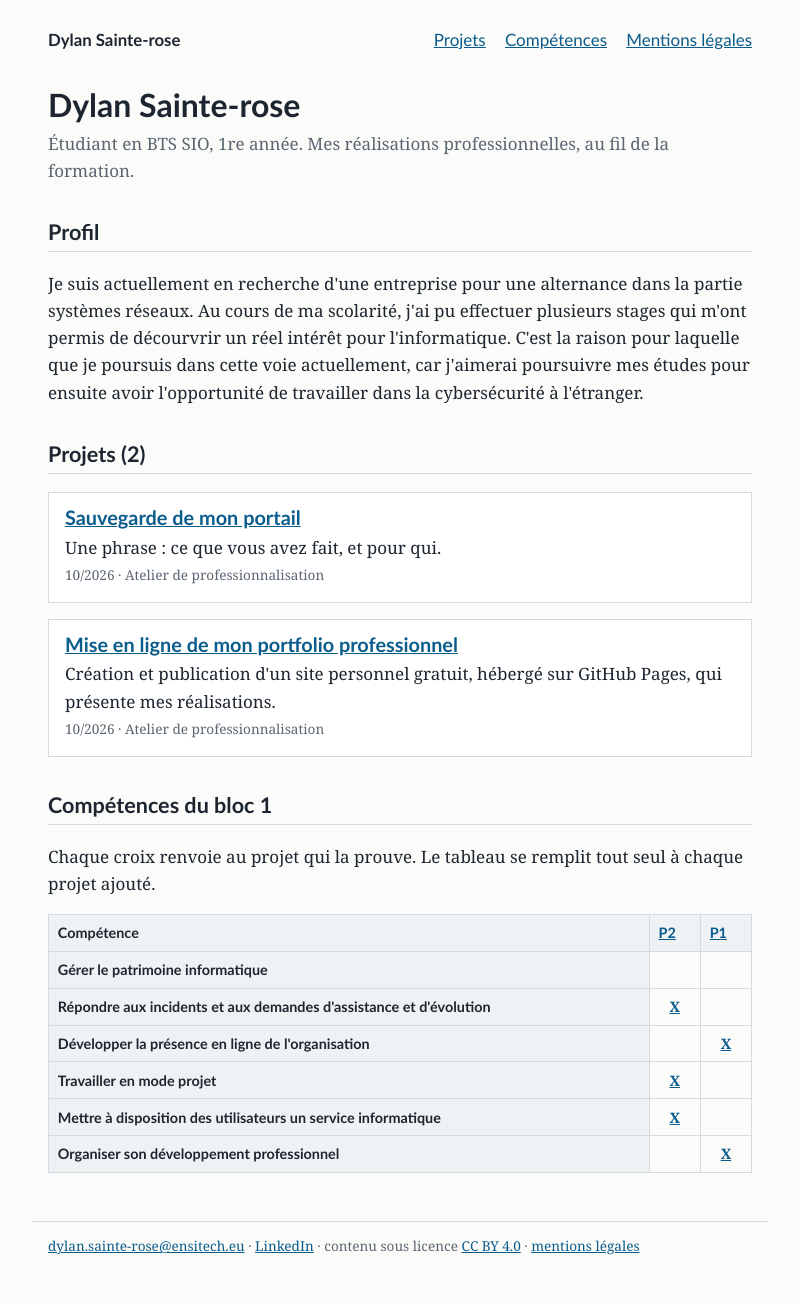
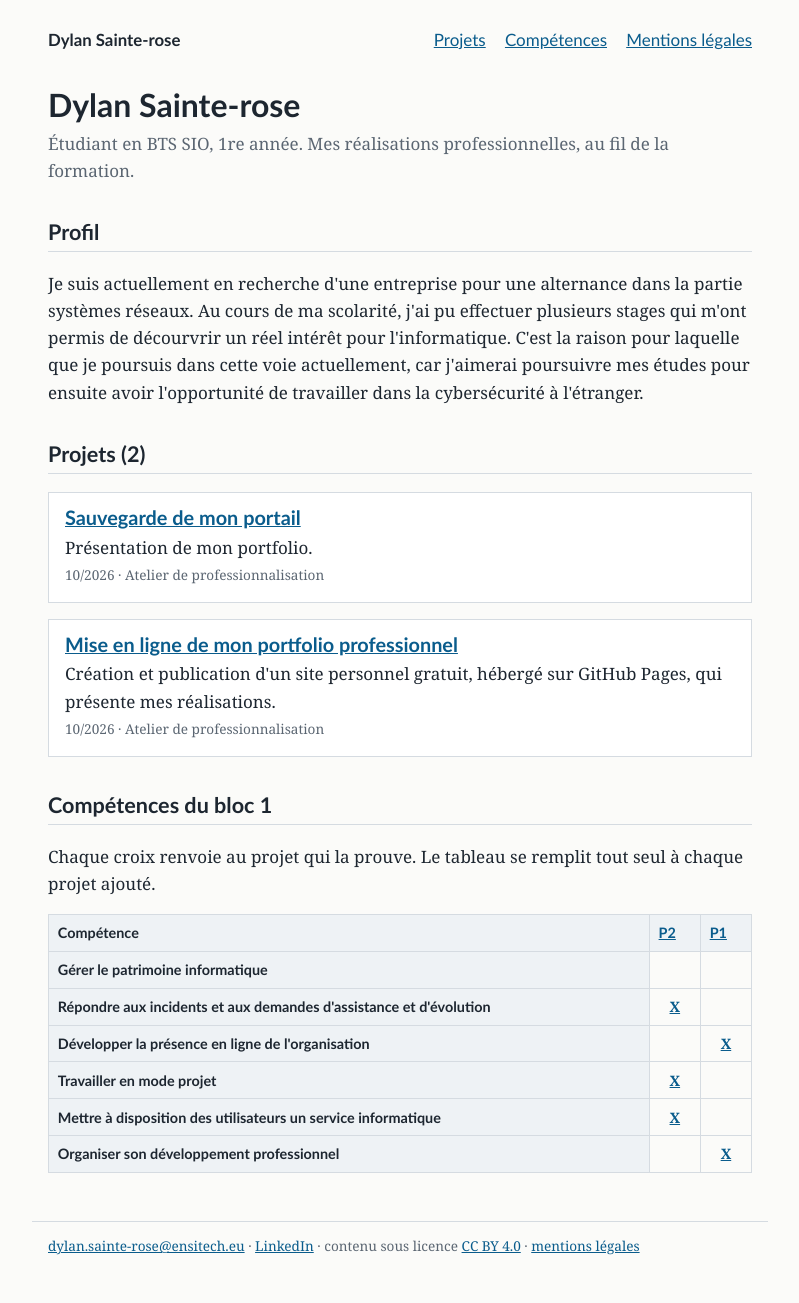
Before and after one commit to dylan-sainterose/portfolio, a Jekyll site: the page built from index.html, in a window 1280 px wide. Shown: the whole page, without its empty margins (240-1039 px from the left). Built offline with Jekyll 4.4.1, drawn with Linux system fonts in a browser that asks for light colours.

Commit message:
Update resume section in project markdown file

```diff
--- a/_projets/2026-10-sauvegarde-portail.md
+++ b/_projets/2026-10-sauvegarde-portail.md
@@ -2,7 +2,7 @@
 title: "Sauvegarde de mon portail"
 date: 2026-10-27
 cadre: "Atelier de professionnalisation"
-resume: "Une phrase : ce que vous avez fait, et pour qui."
+resume: "Présentation de mon portfolio."
 competences: [c2, c5, c4]
 ---
 
```
